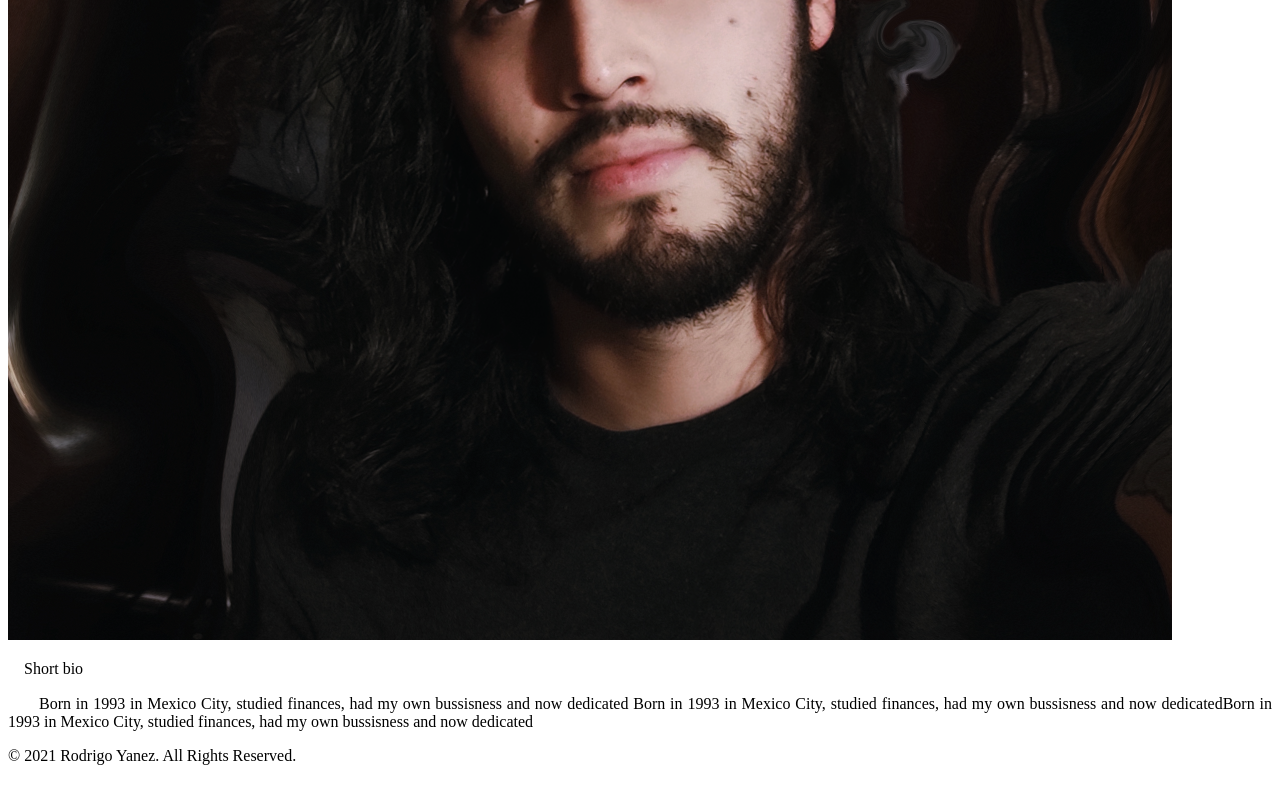
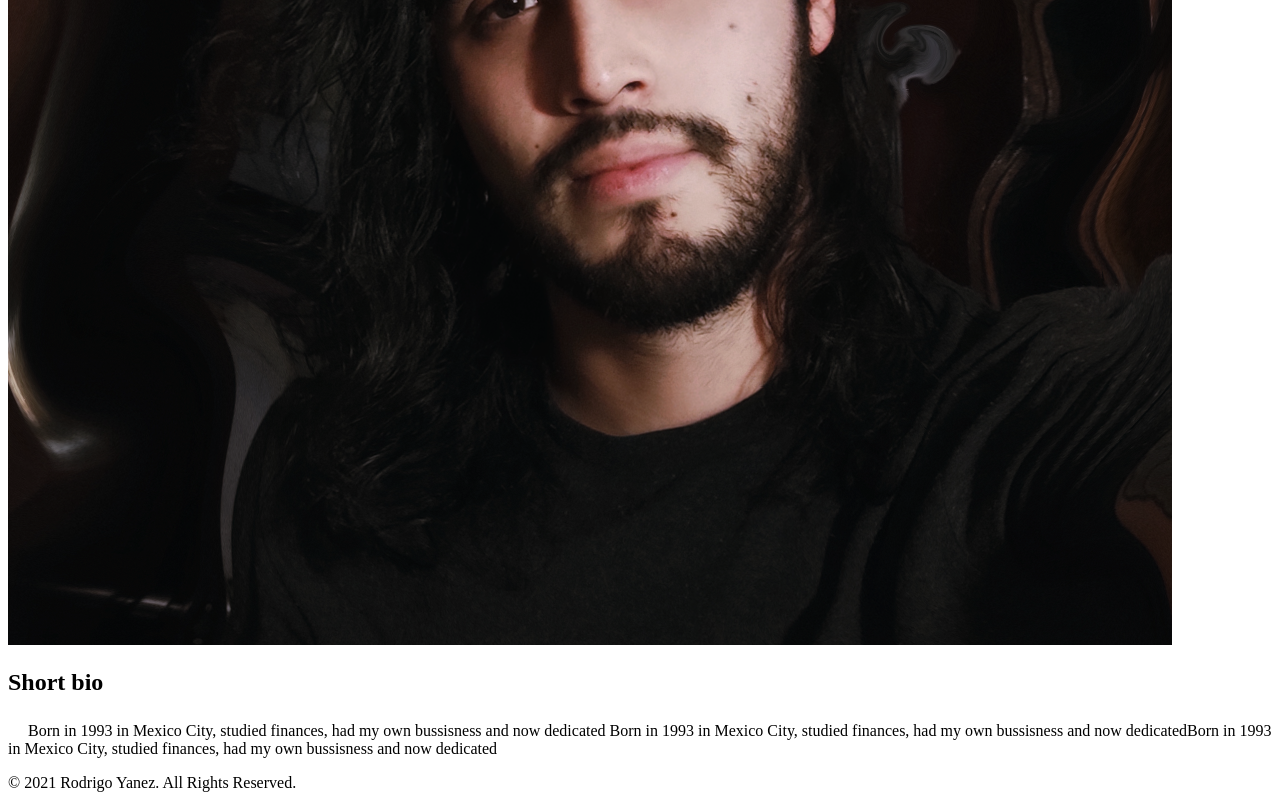
Before and after one commit to SERGEICROW/Cv, a Next.js app: page / in a window 1280 px wide. Shown: the part 1191-1991 px from the top of the page. Before the commit the page ends 1964 px from the top, so only its background shows below. Built offline with nearby package versions, Linux system fonts and the light colour scheme.

Commit message:
About section bio component in progress

```diff
--- a/components/bio.tsx
+++ b/components/bio.tsx
@@ -1,5 +1,4 @@
 import {Container, Heading} from "@chakra-ui/react";
-import Paragraph from "./containers";
 import {LogoArrow} from "./logo";
 
 const Bio = () => {
@@ -7,40 +6,40 @@ const Bio = () => {
         <Container className="max-w-2xl m-5">
             <div className="flex flex-wrap justify-evenly items-center border border-yellow-50">
                 <div>
-                    <Heading
-                        className="min-w-min min-h-min flex justify-center items-center  text-3xl  border border-yellow-300 text-yellow-400 ">
+                    <Heading className="min-w-min min-h-min flex justify-center
+                    items-center  text-3xl  border border-yellow-300 text-white ">
                         Rodrigo I. Yanez Carvajal
                     </Heading>
-                    <Paragraph className="text-yellow-400 border border-yellow-300">
+                    <p className="pl-5 text-green-500 text-xl border border-yellow-300 ">
                         <LogoArrow/>
                         Full Stack developer
-                    </Paragraph>
+                    </p>
                 </div>
                 <div className="border border-yellow-300">
                     <img
-                        className="w-44 rounded-full border border-primary border-8 border-opacity-30"
+                        className="w-36 rounded-full border border-primary border-8 border-opacity-30"
                         src="/images/profile_pic.png"
                         alt="Profile image"
                     />
                 </div>
             </div>
-            <div className="flex flex-wrap justify-evenly items-center border border-yellow-50">
+
+            <div className="flex flex-col flex-wrap border border-red-700 mt-10">
                 <div>
-                    <Paragraph className="text-yellow-400 border border-yellow-300">
+                    <Heading className="text-white text-2xl border border-yellow-300">
                         Short bio
-                    </Paragraph>
+                    </Heading>
                 </div>
-                <div className="border border-yellow-300">
-                    <Paragraph className="text-yellow-400 border border-yellow-300">
+                        <p className="pl-10 text-white  border border-yellow-300 ">
                             <LogoArrow/>
                             Born in 1993 in Mexico City, studied finances, had my own bussisness and now
                                 dedicated
                                 Born in 1993 in Mexico City, studied finances, had my own bussisness and now
                                 dedicatedBorn in 1993 in Mexico City, studied finances, had my own bussisness and now
                                 dedicated
-                    </Paragraph>
+                        </p>
             </div>
-            </div>
+
 
 
 
--- a/components/containers.tsx
+++ /dev/null
@@ -1,8 +0,0 @@
-import styled from '@emotion/styled'
-
-const Paragraph = styled.p`
-  text-align: justify;
-  text-indent: 1em;
-`
-
-export default Paragraph
--- a/components/logo.tsx
+++ b/components/logo.tsx
@@ -8,6 +8,10 @@ const LogoBox = styled.span`
   &:hover img {
     transform: rotate(20deg);
   }
+`
+
+const ArrowBox = styled.span`
+
 `
 
 const Logo = () => {
@@ -29,8 +33,8 @@ export const LogoArrow = () => {
     const arrow = '/arrow.svg'
 
     return (
-        <LogoBox>
-            <Image src={arrow} width={15} height={15} alt='arrow'/>
-        </LogoBox>
+        <ArrowBox>
+            <Image src={arrow} width={20} height={20} alt='arrow'/>
+        </ArrowBox>
     )
 }
```
Lines whose indentation alone changed are shown as unchanged.
